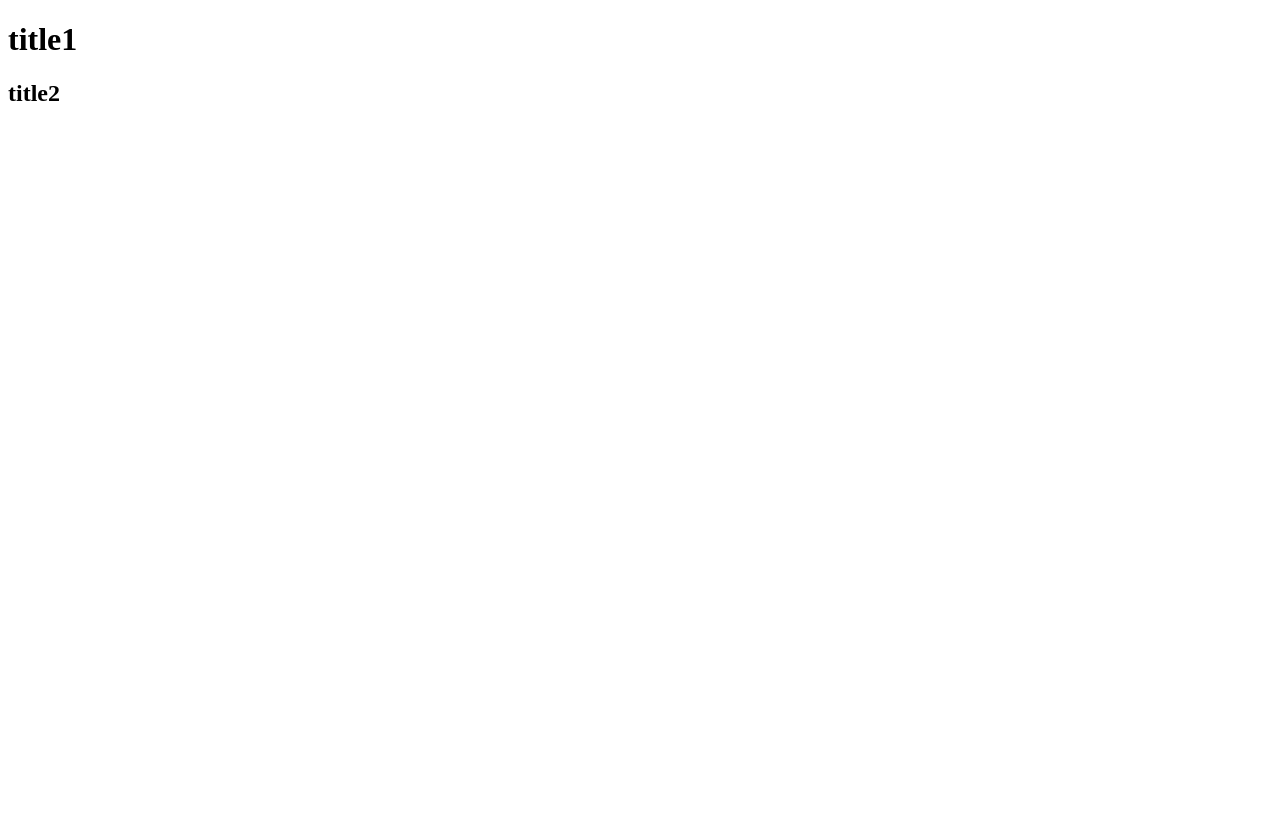
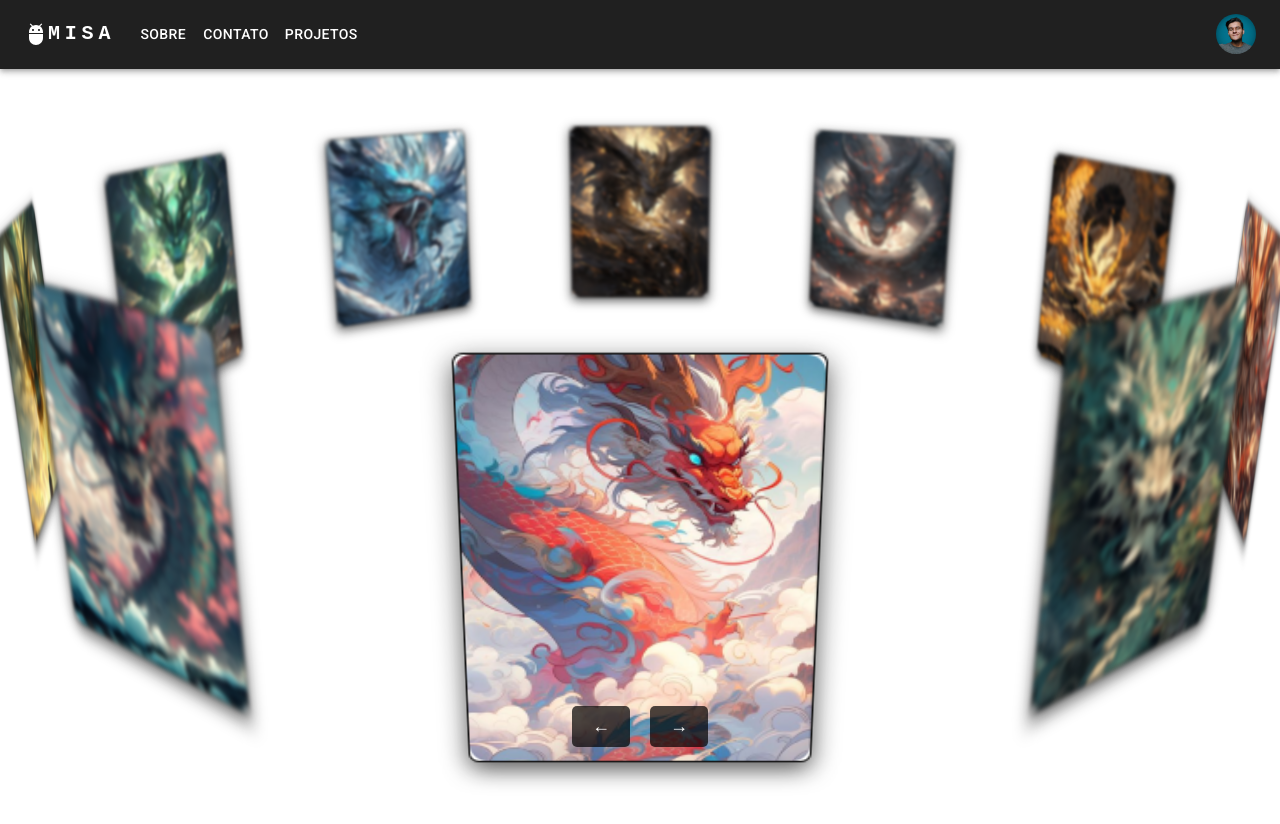
Before and after one commit to misasoares/portfolio-page, a React (Vite) app: page / in a window 1280 px wide. Shown: the top 824 px of the page. Before the commit the page ends 800 px from the top, so only its background shows below. Built offline with nearby package versions, Linux system fonts and the light colour scheme.

Commit message:
feat: add app bar and carousel

```diff
--- a/src/App.tsx
+++ b/src/App.tsx
@@ -1,11 +1,26 @@
+import "@fontsource/roboto/300.css";
+import "@fontsource/roboto/400.css";
+import "@fontsource/roboto/500.css";
+import "@fontsource/roboto/700.css";
 import "./App.css";
+import CarouselProjects from "./components/3d-carousel/CarouselProjects";
+import AppBar from "./components/app-bar/AppBar";
 
 function App() {
   return (
     <>
-      <div>
-        <h1>title1</h1>
-        <h2>title2</h2>
+      <div
+        style={{
+          display: "flex",
+          flexDirection: "column",
+          justifyItems: "center",
+          alignItems: "center",
+          width: "100%",
+        }}
+      >
+        <AppBar />
+
+        <CarouselProjects />
       </div>
     </>
   );
--- /dev/null
+++ b/src/components/3d-carousel/CarouselProjects.tsx
@@ -0,0 +1,76 @@
+import React, { useState } from "react";
+import "./style.css";
+import dragon1 from "../../assets/images/dragon_1.jpg";
+import dragon2 from "../../assets/images/dragon_2.jpg";
+import dragon3 from "../../assets/images/dragon_3.jpg";
+import dragon4 from "../../assets/images/dragon_4.jpg";
+import dragon5 from "../../assets/images/dragon_5.jpg";
+import dragon6 from "../../assets/images/dragon_6.jpg";
+import dragon7 from "../../assets/images/dragon_7.jpg";
+import dragon8 from "../../assets/images/dragon_8.jpg";
+import dragon9 from "../../assets/images/dragon_9.jpg";
+import dragon10 from "../../assets/images/dragon_10.jpg";
+
+const images = [
+  dragon1,
+  dragon2,
+  dragon3,
+  dragon4,
+  dragon5,
+  dragon6,
+  dragon7,
+  dragon8,
+  dragon9,
+  dragon10,
+];
+
+export default function CarouselProjects() {
+  const [focusIndex, setFocusIndex] = useState(0);
+
+  const handleNext = () => {
+    setFocusIndex((prev) => (prev + 1) % images.length);
+  };
+
+  const handlePrev = () => {
+    setFocusIndex((prev) => (prev - 1 + images.length) % images.length);
+  };
+
+  return (
+    <div className="banner">
+      <div
+        className="slider"
+        style={
+          {
+            "--quantity": images.length,
+            "--current": focusIndex,
+          } as React.CSSProperties
+        }
+      >
+        {images.map((image, index) => (
+          <div
+            className={`item ${index === focusIndex ? "in-focus" : ""}`}
+            key={index}
+            style={
+              {
+                "--position": index + 1,
+                "--shadow-x": (index - focusIndex) * 20,
+                "--shadow-y": 20,
+                "--shadow-blur": 30 + Math.abs(index - focusIndex) * 10,
+              } as React.CSSProperties
+            }
+          >
+            <img src={image} alt={`Dragon ${index + 1}`} />
+          </div>
+        ))}
+      </div>
+      <div className="controls">
+        <button className="prev" onClick={handlePrev}>
+          &#8592;
+        </button>
+        <button className="next" onClick={handleNext}>
+          &#8594;
+        </button>
+      </div>
+    </div>
+  );
+}
--- /dev/null
+++ b/src/components/3d-carousel/style.css
@@ -0,0 +1,100 @@
+.banner {
+  width: 100%;
+  height: 100vh;
+  text-align: center;
+  overflow: hidden;
+  position: relative;
+}
+
+.banner .slider {
+  position: absolute;
+  width: var(--slider-width, 200px);
+  height: var(--slider-height, 250px);
+  top: var(--slider-top, 10%);
+  left: calc(50% - var(--slider-offset, 100px));
+  transform-style: preserve-3d;
+  transform: perspective(var(--perspective, 1200px)) rotateX(-15deg)
+    rotateY(calc(var(--current) * (-360deg / var(--quantity))));
+  transition: transform 0.5s ease-in-out;
+  will-change: transform;
+}
+
+.banner .slider .item {
+  position: absolute;
+  inset: 0;
+  transform: rotateY(calc((var(--position) - 1) * (360deg / var(--quantity))))
+    translateZ(var(--translate-z, 550px));
+  transition: filter 0.3s ease-in-out, z-index 0.3s ease-in-out;
+  filter: blur(2px);
+  z-index: 1;
+  border: 1px solid rgb(0, 0, 0);
+  border-radius: 6px;
+  box-shadow: 0px 5px 15px rgba(17, 17, 17, 0.7);
+}
+
+.banner .slider .item.in-focus {
+  filter: blur(0);
+  z-index: 10;
+  border: 1px solid rgb(20, 20, 20);
+  transform: rotateY(calc((var(--position) - 1) * (360deg / var(--quantity))))
+    translateZ(var(--translate-z, 550px));
+  transition: transform 0.3s ease-in-out, filter 0.3s ease-in-out;
+}
+
+.banner .slider .item.in-focus:hover {
+  transform: rotateY(calc((var(--position) - 1) * (360deg / var(--quantity))))
+    translateZ(var(--translate-z, 550px)) scale(1.05);
+}
+
+.banner .controls {
+  position: absolute;
+  bottom: 20%;
+  left: 50%;
+  transform: translateX(-50%);
+  display: flex;
+  gap: 20px;
+}
+
+.banner .controls button {
+  background: rgba(0, 0, 0, 0.7);
+  color: white;
+  border: none;
+  padding: 10px 20px;
+  border-radius: 5px;
+  cursor: pointer;
+  font-size: 18px;
+  transition: background 0.3s ease-in-out;
+}
+
+.banner .controls button:hover {
+  background: rgba(0, 0, 0, 0.9);
+}
+
+.banner .slider .item img {
+  width: 100%;
+  height: 100%;
+  object-fit: cover;
+  border-radius: 10px;
+}
+
+@media (max-width: 768px) {
+  :root {
+    --slider-width: 150px;
+    --slider-height: 200px;
+    --slider-top: 15%;
+    --slider-offset: 75px;
+    --perspective: 800px;
+    --translate-z: 400px;
+  }
+}
+
+@media (max-width: 480px) {
+  :root {
+    --slider-width: 120px;
+    --slider-height: 160px;
+    --slider-top: 20%;
+    --slider-offset: 60px;
+    --perspective: 1000px;
+    --translate-z: 300px;
+  }
+}
--- /dev/null
+++ b/src/components/app-bar/AppBar.tsx
@@ -0,0 +1,134 @@
+import Myself from "../../assets/me.jpg";
+import AdbIcon from "@mui/icons-material/Adb";
+import MenuIcon from "@mui/icons-material/Menu";
+import AppBar from "@mui/material/AppBar";
+import Avatar from "@mui/material/Avatar";
+import Box from "@mui/material/Box";
+import Button from "@mui/material/Button";
+import Container from "@mui/material/Container";
+import IconButton from "@mui/material/IconButton";
+import Menu from "@mui/material/Menu";
+import MenuItem from "@mui/material/MenuItem";
+import Toolbar from "@mui/material/Toolbar";
+import Typography from "@mui/material/Typography";
+import { MouseEvent, useState } from "react";
+
+const pages = ["Sobre", "Contato", "Projetos"];
+
+function ResponsiveAppBar() {
+  const [anchorElNav, setAnchorElNav] = useState<null | HTMLElement>(null);
+
+  const handleOpenNavMenu = (event: MouseEvent<HTMLElement>) => {
+    setAnchorElNav(event.currentTarget);
+  };
+
+  const handleCloseNavMenu = () => {
+    setAnchorElNav(null);
+  };
+
+  return (
+    <AppBar
+      position="static"
+      sx={{ backgroundColor: "#202020", marginBottom: "3%" }}
+    >
+      <Container maxWidth="xl">
+        <Toolbar disableGutters>
+          <AdbIcon sx={{ display: { xs: "none", md: "flex" } }} />
+          <Typography
+            variant="h6"
+            noWrap
+            component="a"
+            href="#app-bar-with-responsive-menu"
+            sx={{
+              mr: 2,
+              display: { xs: "none", md: "flex" },
+              fontFamily: "monospace",
+              fontWeight: 700,
+              letterSpacing: ".3rem",
+              color: "inherit",
+              textDecoration: "none",
+            }}
+          >
+            MISA
+          </Typography>
+
+          <Box sx={{ flexGrow: 1, display: { xs: "flex", md: "none" } }}>
+            <IconButton
+              size="large"
+              aria-label="account of current user"
+              aria-controls="menu-appbar"
+              aria-haspopup="true"
+              onClick={handleOpenNavMenu}
+              color="inherit"
+            >
+              <MenuIcon />
+            </IconButton>
+            <Menu
+              id="menu-appbar"
+              anchorEl={anchorElNav}
+              anchorOrigin={{
+                vertical: "bottom",
+                horizontal: "left",
+              }}
+              keepMounted
+              transformOrigin={{
+                vertical: "top",
+                horizontal: "left",
+              }}
+              open={Boolean(anchorElNav)}
+              onClose={handleCloseNavMenu}
+              sx={{ display: { xs: "block", md: "none" } }}
+            >
+              {pages.map((page) => (
+                <MenuItem key={page} onClick={handleCloseNavMenu}>
+                  <Typography sx={{ textAlign: "center" }}>{page}</Typography>
+                </MenuItem>
+              ))}
+            </Menu>
+          </Box>
+          <AdbIcon sx={{ display: { xs: "flex", md: "none" }, mr: 1 }} />
+          <Typography
+            variant="h5"
+            noWrap
+            component="a"
+            href="#app-bar-with-responsive-menu"
+            sx={{
+              mr: 2,
+              display: { xs: "flex", md: "none" },
+              flexGrow: 1,
+              fontFamily: "monospace",
+              fontWeight: 700,
+              letterSpacing: ".3rem",
+              color: "inherit",
+              textDecoration: "none",
+            }}
+          >
+            MISA
+          </Typography>
+          <Box
+            sx={{
+              flexGrow: 1,
+              display: { xs: "none", md: "flex" },
+            }}
+          >
+            {pages.map((page) => (
+              <Button
+                key={page}
+                onClick={handleCloseNavMenu}
+                sx={{ my: 2, color: "white", display: "block" }}
+              >
+                {page}
+              </Button>
+            ))}
+          </Box>
+          <Box sx={{ flexGrow: 0 }}>
+            <IconButton sx={{ p: 0 }}>
+              <Avatar alt="Remy Sharp" src={Myself} />
+            </IconButton>
+          </Box>
+        </Toolbar>
+      </Container>
+    </AppBar>
+  );
+}
+export default ResponsiveAppBar;
--- a/src/index.css
+++ b/src/index.css
@@ -1,12 +1,11 @@
-import '@fontsource/roboto/300.css';
-import '@fontsource/roboto/400.css';
-import '@fontsource/roboto/500.css';
-import '@fontsource/roboto/700.css';
+body {
+  font-family: "Roboto", sans-serif;
+  background-color: rgb(255, 255, 255);
+  margin: 0;
+}
 
-
-body {
-  margin: 0;
+#root {
   display: flex;
-  width: 100vw;
-  height: 100vh;
+  justify-content: center;
+  width: 100%;
 }
```
Also changed, not shown: src/assets/me.jpg (added).
